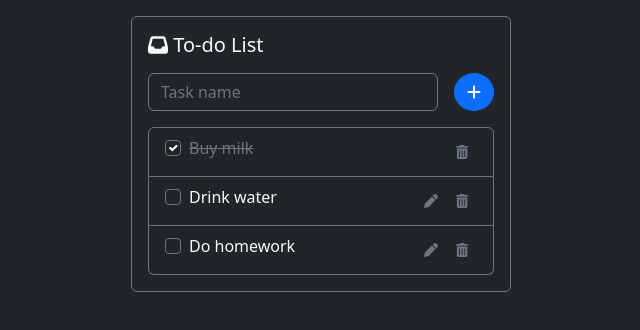
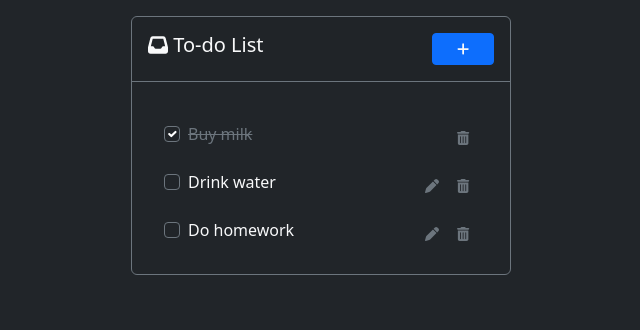
Before and after one commit to pedrolucaslcosta/to-do-list-react-js, a React (Vite) app: page / in a window 1280 px wide. Shown: the top 330 px of the page, without its empty margins (319-959 px from the left). Built offline with nearby package versions, Linux system fonts and the light colour scheme.

Commit message:
1.2.0 - UI improvements

```diff
--- a/scss/custom.scss
+++ b/scss/custom.scss
@@ -2,8 +2,8 @@
 $dark: #111111;
 $secondary: #444444;
 
-.list-group-item-action:hover {
-    background-color: #222!important;
-}
+// .list-group-item-action:hover {
+//     background-color: #222!important;
+// }
 
 @import "../node_modules/bootstrap/scss/bootstrap";
--- a/src/App.css
+++ b/src/App.css
@@ -0,0 +1,3 @@
+input {
+    box-shadow: none!important;
+}
--- a/src/App.jsx
+++ b/src/App.jsx
@@ -12,9 +12,8 @@ import { AddTaskForm } from './components/AddTaskForm';
 
 // Font Awesome Icons
 import { FontAwesomeIcon } from '@fortawesome/react-fontawesome'
-import { faInbox } from '@fortawesome/free-solid-svg-icons';
+import { faInbox, faPlus } from '@fortawesome/free-solid-svg-icons';
 
-// --------------------------------------------------
 // ---------- App -----------------------------------
 
 function App() {
@@ -81,6 +80,12 @@ function App() {
     setUpdateData('');
   }
 
+    // Cancel add
+    const cancelAdd = () => {
+      setNewTask('');
+      handleVisibility();
+    }
+
   // Change task for update
   const changeTask = (e) => {
     const task = {
@@ -97,20 +102,43 @@ function App() {
     setUpdateData('');
   }
 
+  const [visibility, setVisibility] = useState(false);
+  const handleVisibility = e => {
+    setVisibility(current => !current);
+  }
+
+
   // App Return
   return (
     <div className="container App p-0 mt-3">
       <div className="card border-secondary bg-dark text-light col-lg-4 col-8 mx-auto">
+        <div className='card-header border-secondary p-3 d-flex justify-content-between align-middle'>
+          <h5 className="card-title"><FontAwesomeIcon icon={faInbox}/> To-do List</h5>
+          <button className="btn btn-primary fw-semibold text-light btn-sm px-4 ms-3" onClick={handleVisibility} type="button"><FontAwesomeIcon icon={faPlus}/></button>
+        </div>
         <div className="card-body">
-          <h5 className="card-title mb-3"><FontAwesomeIcon icon={faInbox}/> To-do List</h5>
+          <div className=''>
 
-            <AddTaskForm
-            newTask={newTask}
-            handleNewTask={handleNewTask}
-            addTask={addTask}
-            />
 
-          <ul className="list-group">
+            {visibility &&
+              <AddTaskForm
+              newTask={newTask}
+              handleNewTask={handleNewTask}
+              handleVisibility={handleVisibility}
+              addTask={addTask}
+              cancelAdd={cancelAdd}
+              />
+            }
+
+          </div>
+
+
+
+
+
+
+
+          <ul className="list-group mt-3">
 
             {todoList && todoList.length ? '' : 'No tasks...'}
 
--- a/src/components/AddTaskForm.jsx
+++ b/src/components/AddTaskForm.jsx
@@ -2,25 +2,40 @@ import 'bootstrap/dist/css/bootstrap.min.css';
 import { FontAwesomeIcon } from '@fortawesome/react-fontawesome'
 import { faPlus } from '@fortawesome/free-solid-svg-icons'
 
-export const AddTaskForm = ({newTask, addTask, handleNewTask}) => (
-    <div className="d-flex mb-3">
+export const AddTaskForm = ({newTask, addTask, handleNewTask, cancelAdd}) => (
+    <div className='card bg-dark border-secondary pb-2 pe-2'>
+    <div className="d-flex  rounded border-secondary mb-2 justify-content-between align-items-center">
         <input
+            autoFocus
             type="text"
             value={newTask}
-            className="form-control bg-dark text-light border-secondary"
+            className="form-control bg-transparent text-light border-0"
             onChange={handleNewTask}
-            onKeyPress={
+            onKeyDown={
                 (e) => {
+                    if (e.key != null) {
+                        console.log(e.key);
+                    }
                     if (e.key === "Enter") {
                       addTask()
                       console.log('Got it')
                     }
+                    if (e.key === "Escape") {
+                        cancelAdd();
+                      }
                   }
             }
             placeholder="Task name"
             aria-label="Task name"
         />
 
-        <button className="btn btn-primary rounded-circle ms-3" onClick={addTask} type="button"><FontAwesomeIcon icon={faPlus}/></button>
+        {/* <button className="btn btn-sm bg-transparent btn-secondary" onClick={addTask} type="button"><FontAwesomeIcon icon={faPlus}/></button> */}
+    </div>
+    <div className='d-flex justify-content-end'>
+    <button className="btn btn-sm btn-outline-secondary fw-semibold me-2 text-light" onClick={cancelAdd} type="button">Cancel</button>
+    <button className="btn btn-sm btn-primary fw-semibold" onClick={addTask} type="button">Add task</button>
+
+    </div>
+
     </div>
 )
--- a/src/components/Task.jsx
+++ b/src/components/Task.jsx
@@ -14,7 +14,7 @@ export const Task = (props) =>
 
   ) : (
 
-    <li className="list-group-item list-group-item-action border-secondary bg-dark text-light d-flex justify-content-between align-items-center">
+    <li className="list-group-item list-group-item-action border-0 border-start-0 border-end-0 rounded-0 border-secondary bg-dark text-light d-flex justify-content-between align-items-center">
       <div>
         <input
           className="form-check-input bg-dark border-secondary me-2"
--- a/src/components/UpdateTaskForm.jsx
+++ b/src/components/UpdateTaskForm.jsx
@@ -1,16 +1,19 @@
 import 'bootstrap/dist/css/bootstrap.min.css';
 import { FontAwesomeIcon } from '@fortawesome/react-fontawesome'
-import { faCheck } from '@fortawesome/free-solid-svg-icons'
+import { faCheck, faXmark } from '@fortawesome/free-solid-svg-icons'
 
 export const UpdateTaskForm = ({updateData, updateTask, cancelUpdate, changeTask}) => (
-    <li className="list-group-item list-group-item-action border-secondary bg-dark text-light d-flex justify-content-between align-items-center">
+    <li className="list-group-item list-group-item-action rounded ps-1 my-2 border border-secondary bg-dark text-light d-flex justify-content-between align-items-center">
 
     <div className="d-flex justify-content-between">
+
         <input
+            autoFocus
+            // style={{backgroundColor: '#222'}}
             value={updateData && updateData.name }
             onChange={ (e) => changeTask(e)}
             type="text"
-            className="form-control bg-dark text-light border-secondary"
+            className="form-control border-0 bg-dark text-light border-secondary"
             placeholder="Edit task"
             aria-label="Edit task"
             onKeyPress={
@@ -26,9 +29,10 @@ export const UpdateTaskForm = ({updateData, updateTask, cancelUpdate, changeTask
 
       </div>
 
-      <div className='d-flex gap-1'>
-        <button className="btn btn-primary" onClick={updateTask} type="button"><FontAwesomeIcon icon={faCheck}/></button>
-        <button className="btn btn-outline-secondary" onClick={cancelUpdate} type="button">Cancel</button>
+      <div className='d-flex gap-2'>
+      <button className="btn btn-sm btn-outline-secondary text-light fw-semibold" onClick={cancelUpdate} type="button">Cancel</button>
+        <button className="btn btn-sm btn-primary fw-semibold px-3" onClick={updateTask} type="button">Save</button>
+
       </div>
 
       </li>
```
